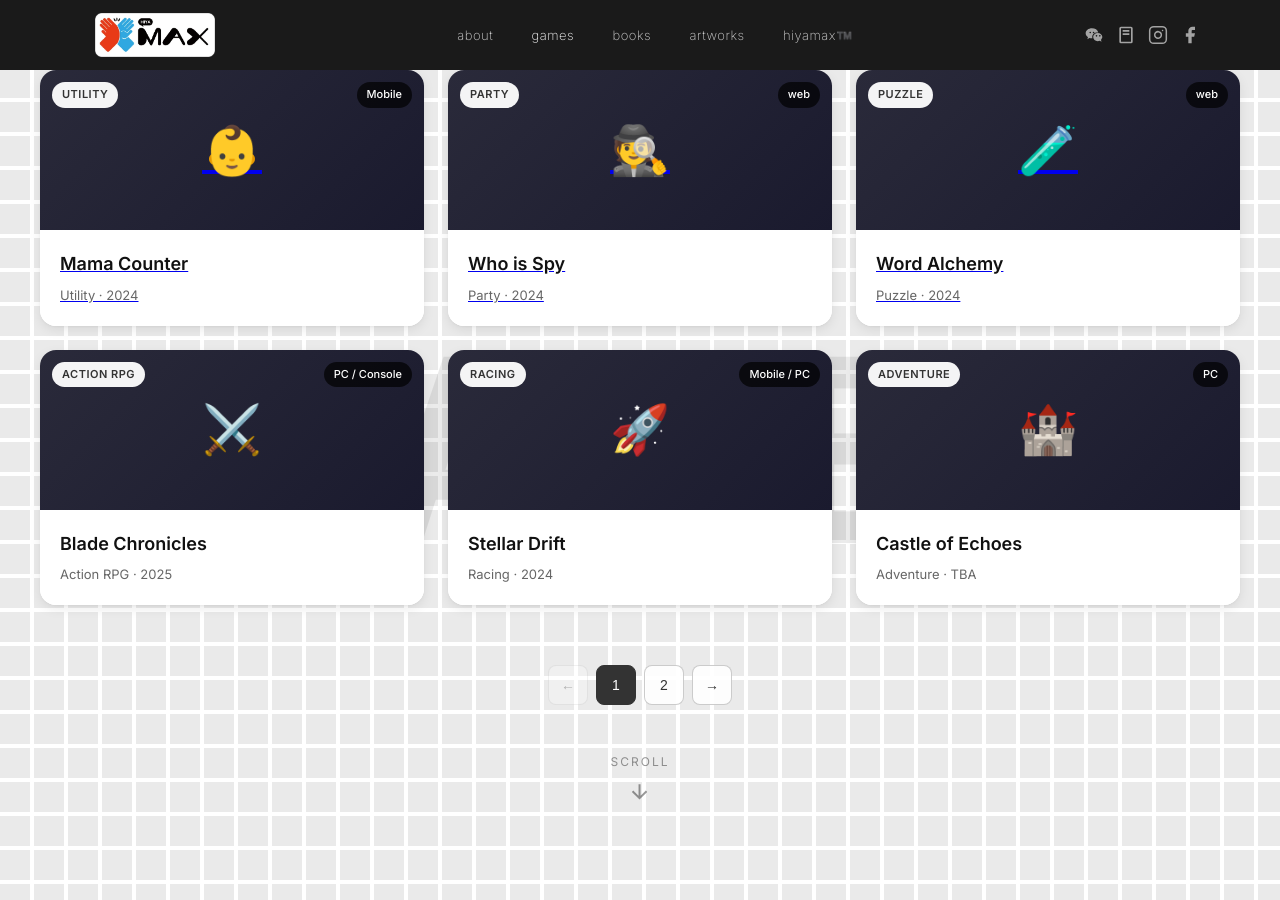
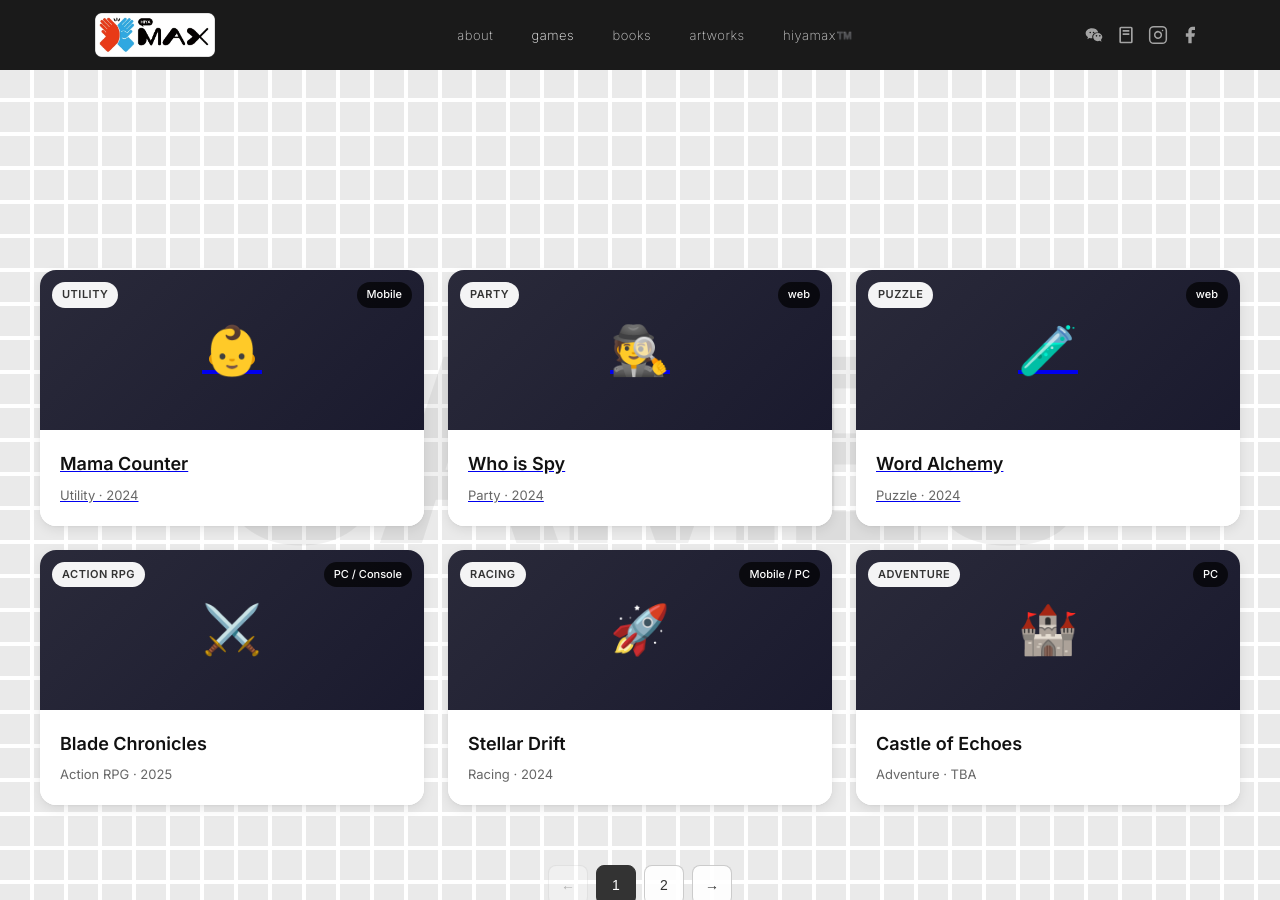
Before and after one commit to hiyaScott/hiyamax-home, a Jekyll site: the page built from games.html, in a window 1280 px wide and 900 px high. Built offline with Jekyll 4.4.1, drawn with Linux system fonts in a browser that asks for light colours.

Commit message:
Rebuild games page: fixed GAMES background, two-tone cards, correct badges v2

```diff
--- a/_layouts/games-list.html
+++ b/_layouts/games-list.html
@@ -5,15 +5,15 @@
 <!-- Interactive Grid Background -->
 <canvas id="gridCanvas"></canvas>
 
+<!-- Fixed GAMES Background Text -->
+<div class="games-bg-text">
+  <h1 class="games-text">GAMES</h1>
+</div>
+
 <!-- Main Content -->
 <div class="page-container">
   <!-- Hero Section -->
   <section class="hero games-hero">
-    <!-- GAMES Text Mask -->
-    <div class="games-mask-container">
-      <h1 class="games-text">GAMES</h1>
-    </div>
-
     <!-- Game Cards -->
     <div class="cards-wrapper">
       <div class="games-grid" id="gamesGrid">
@@ -26,7 +26,6 @@
         {% assign emojis = "⚔️,🚀,🏰,🎯,🌊,🧩,🔥,🎨,⚡" | split: "," %}
         {% assign categories = "Action RPG,Racing,Adventure,Shooter,Simulation,Puzzle,Survival,Creative,Arcade" | split: "," %}
         {% assign platforms = "PC / Console,Mobile / PC,PC,Mobile,PC / Console,Mobile / PC,PC,Mobile,PC / Console" | split: "," %}
-        {% assign statuses = "Beta,Live,Beta,Live,Beta,Live,Beta,Live,Beta" | split: "," %}
         {% assign years = "2025,2024,TBA,2024,2025,2024,TBA,2024,2025" | split: "," %}
 
         {% for i in (0..8) %}
@@ -98,18 +97,8 @@
   z-index: 0;
 }
 
-/* Main Content Container */
-.page-container {
-  position: relative;
-  z-index: 2;
-  height: 100vh;
-  overflow-y: auto;
-  overflow-x: hidden;
-  scroll-behavior: smooth;
-}
-
-/* GAMES Text - Fixed Background */
-.games-mask-container {
+/* Fixed GAMES Background Text */
+.games-bg-text {
   position: fixed;
   top: 50%;
   left: 50%;
@@ -122,18 +111,29 @@
 .games-text {
   font-size: clamp(120px, 20vw, 280px);
   font-weight: 700;
-  color: rgba(0, 0, 0, 0.08);
+  color: rgba(0, 0, 0, 0.06);
   letter-spacing: -12px;
   line-height: 1;
   margin: 0;
   pointer-events: none;
+  user-select: none;
 }
 
-/* Cards Wrapper */
+/* Main Content Container */
+.page-container {
+  position: relative;
+  z-index: 2;
+  height: 100vh;
+  overflow-y: auto;
+  overflow-x: hidden;
+  scroll-behavior: smooth;
+}
+
+/* Cards Wrapper - Push below GAMES text */
 .cards-wrapper {
   position: relative;
   z-index: 2;
-  padding: 0 40px 80px;
+  padding: 200px 40px 80px;
   max-width: 1400px;
   margin: 0 auto;
   width: 100%;
@@ -309,29 +309,7 @@
   border-color: #333;
 }
 
-/* Responsive */
-@media (max-width: 1024px) {
-  .games-grid { grid-template-columns: repeat(2, 1fr); }
-  .games-text { letter-spacing: -4px; }
-}
-
-@media (max-width: 768px) {
-  .games-grid { grid-template-columns: repeat(2, 1fr); }
-}
-
-@media (max-width: 640px) {
-  .games-mask-container { padding: 40px 20px 30px; }
-  .cards-wrapper { padding: 0 20px 60px; }
-  .games-grid { grid-template-columns: 1fr; gap: 16px; }
-
-  .pagination-btn, .pagination-number {
-    width: 36px;
-    height: 36px;
-    font-size: 13px;
-  }
-}
-
-/* Footer - Light background for Games page */
+/* Footer - White background */
 .footer {
   background: #fff !important;
   border-top: 1px solid rgba(0,0,0,0.1);
@@ -351,6 +329,33 @@
 
 .footer .footer-social-link:hover {
   color: #000;
+}
+
+/* Responsive */
+@media (max-width: 1024px) {
+  .games-grid { grid-template-columns: repeat(2, 1fr); }
+  .games-text { letter-spacing: -8px; }
+  .cards-wrapper { padding: 160px 30px 60px; }
+}
+
+@media (max-width: 768px) {
+  .games-grid { grid-template-columns: repeat(2, 1fr); }
+  .games-text { font-size: clamp(80px, 18vw, 150px); }
+}
+
+@media (max-width: 640px) {
+  .cards-wrapper { padding: 120px 20px 60px; }
+  .games-grid { grid-template-columns: 1fr; gap: 16px; }
+  .games-text {
+    font-size: clamp(60px, 15vw, 100px);
+    letter-spacing: -4px;
+  }
+
+  .pagination-btn, .pagination-number {
+    width: 36px;
+    height: 36px;
+    font-size: 13px;
+  }
 }
 </style>
 
```
Also changed, not shown: other parts of _layouts/games-list.html (+2 -2 lines).
